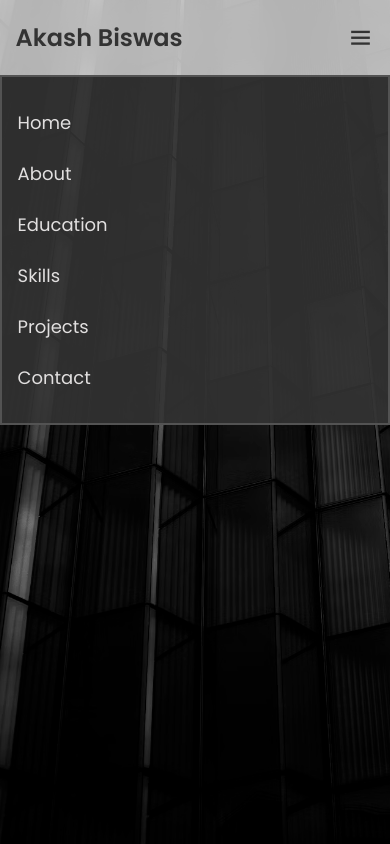
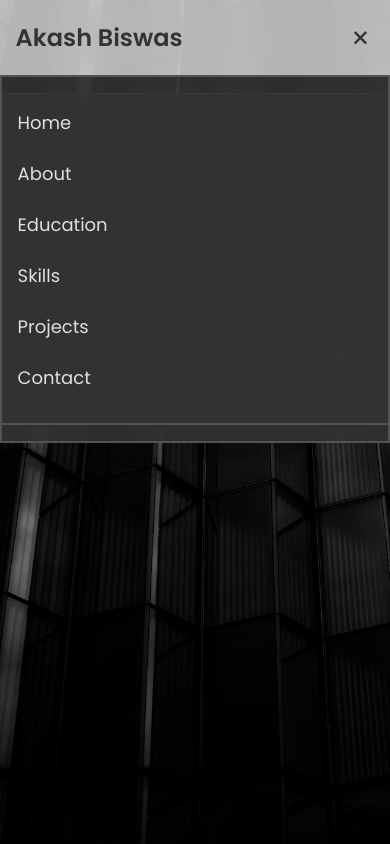
Before and after one commit to akash-kumar-biswas/web-practice, a plain HTML site: page simple-nav-bar/index.html in a window 390 px wide. Both pictures are taken after a click on the icon 360 px from the left and 37 px from the top of the page. Drawn offline with nearby package versions, Linux system fonts and the light colour scheme.

Commit message:
add js code to show or hide the mobile navigation menu

```diff
--- a/simple-nav-bar/index.html
+++ b/simple-nav-bar/index.html
@@ -20,5 +20,8 @@
                 <a href="#contact">Contact</a>
             </nav>
         </header>
+        <div class="navbar-bg"></div>
+
+        <script src="script.js"></script>
     </body>
 </html>
--- /dev/null
+++ b/simple-nav-bar/script.js
@@ -0,0 +1,9 @@
+const menuIcon = document.getElementById('menu-icon');
+const navbar = document.querySelector('.navbar');
+const navbarbg = document.querySelector('.navbar-bg');
+
+menuIcon.addEventListener('click', () =>{
+    menuIcon.classList.toggle('bx-x');
+    navbar.classList.toggle('active');
+    navbarbg.classList.toggle('active');
+});
--- a/simple-nav-bar/style.css
+++ b/simple-nav-bar/style.css
@@ -26,6 +26,7 @@ body{
   align-items: center;
   backdrop-filter: blur(20px);
   border-bottom: #333 2px solid;
+  z-index: 100;
 }
 
 .header::before{
@@ -91,6 +92,11 @@ body{
     background: rgba(52, 51, 51, 0.9);
     backdrop-filter: blur(20px);
     border: #535353 2px solid;
+    display: none;
+  }
+
+  .navbar.active{
+    display: block;
   }
 
   .navbar a{
@@ -101,4 +107,21 @@ body{
   .navbar a:hover{
     color: #c00505;
   }
+
+  .navbar-bg{
+    position: fixed;
+    top: 11%;
+    left: 0;
+    width: 100%;
+    height: 350px;
+    background : rgba(52, 51, 51, 0.9);
+    backdrop-filter: blur(20px);
+    border: #535353 2px solid;
+    display: none;
+    z-index: 99;
+    display: none;
+  }
+  .navbar-bg.active{
+    display: block;
+  }
 }
```
